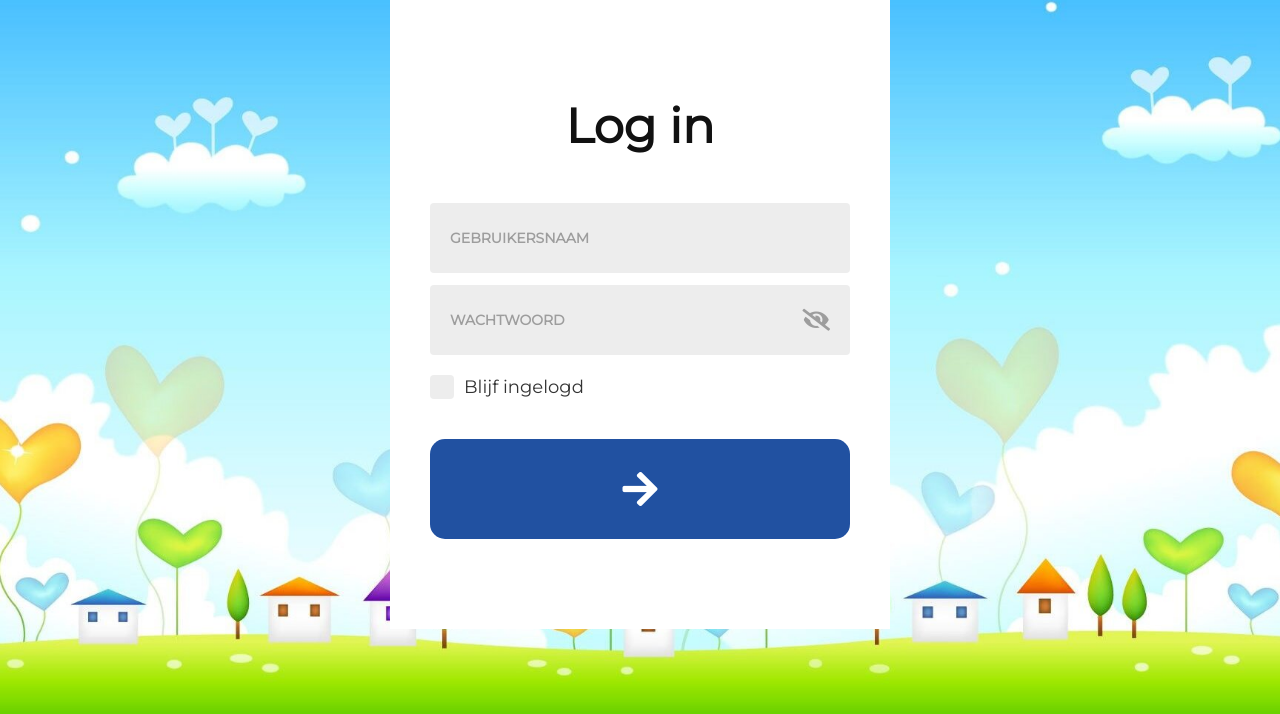
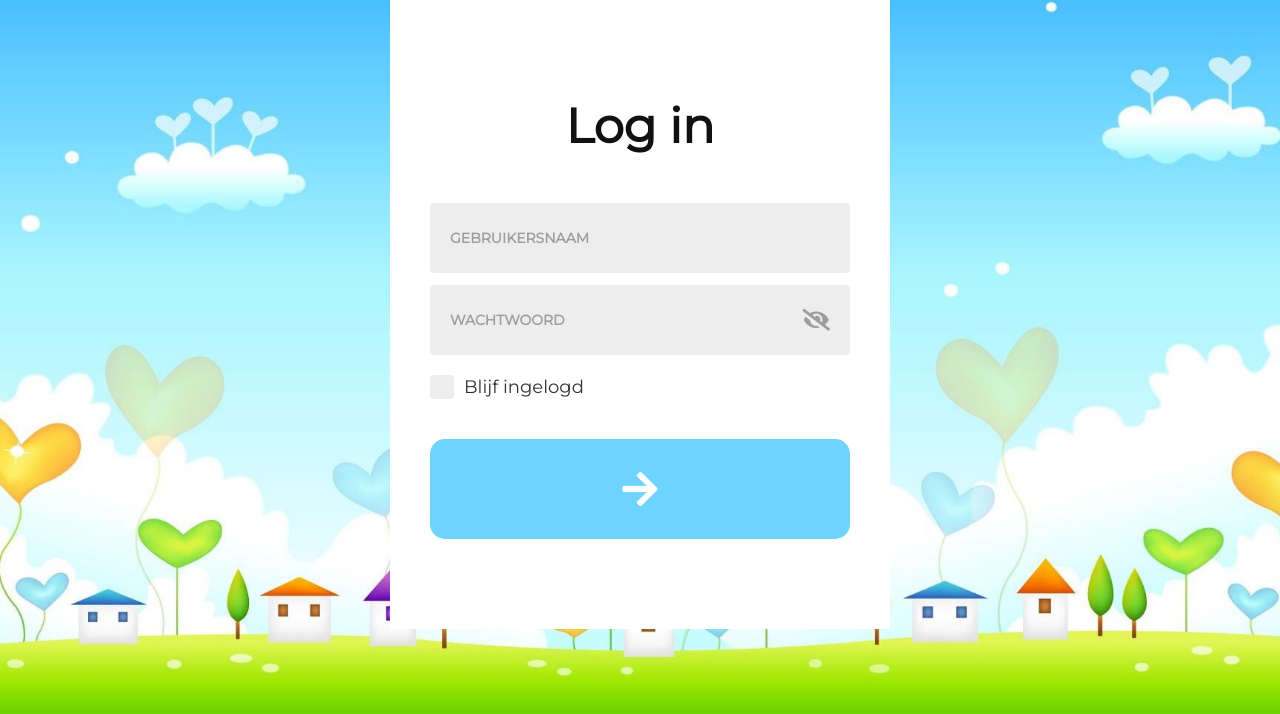
Before and after one commit to LucasRemeeus/C4-Beoordelingssysteem, a PHP site: page / in a window 1280 px wide. Shown: the part 86-800 px from the top of the page. Run offline with PHP 8.4, Linux system fonts and the light colour scheme; some libraries are stand-ins or nearby versions.

Commit message:
Kleuren aangepast

```diff
--- a/CSS/login_form.css
+++ b/CSS/login_form.css
@@ -109,7 +109,7 @@ body{
 }
 
 .checkbox input:checked{
-    background-color: #2151a1;
+    background-color: #6ED3FF;
 }
 
 .checkbox input:checked + .fa-check{
@@ -121,7 +121,7 @@ body{
     width: 420px;
     height: 100px;
     margin: 40px auto;
-    background-color: #2151a1;
+    background-color: #6ED3FF;
     color: #fff;
     font-size: 40px;
     border: none;
```
